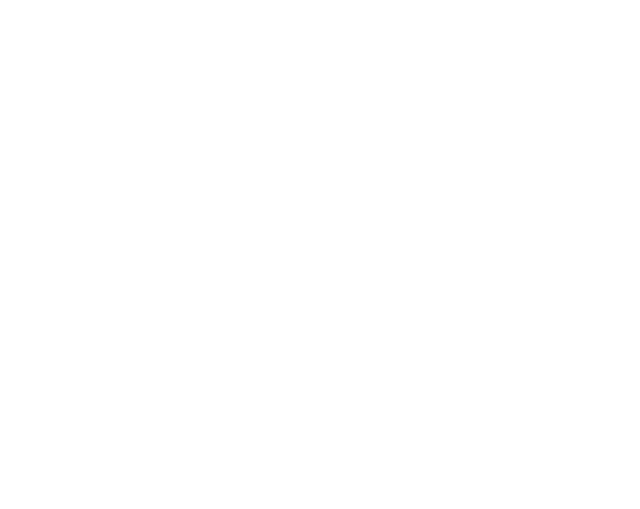
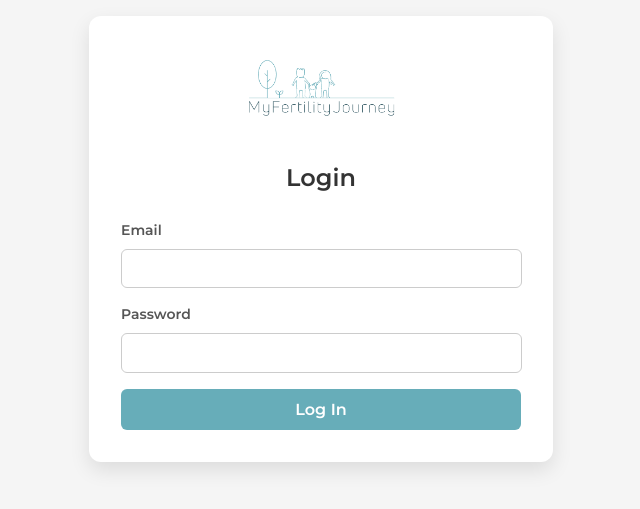
Before and after one commit to AphiweNkwenkwezi/fertilityjourney, a Vue app in the folder ClientApp/fertility-journey-dashboard/: page /login in a window 1280 px wide. Before the commit this address had no page. Shown: the part 161-670 px from the top of the page, without its empty margins (319-959 px from the left). Built offline with nearby package versions, Linux system fonts and the light colour scheme.

Commit message:
added login screen (WIP)

```diff
--- a/ClientApp/fertility-journey-dashboard/src/components/AccountDropdown.vue
+++ b/ClientApp/fertility-journey-dashboard/src/components/AccountDropdown.vue
@@ -1,5 +1,5 @@
 <template>
-	<div v-if="show" class="dropdown-menu">
+	<div v-if="show" class="dropdown-menu" @click.stop>
     <div class="dropdown-menu-header-container">
       <p class="dropdown-menu-header">{{ name }}</p>
       <p class="dropdown-menu-subheader">{{ email }}</p>
--- a/ClientApp/fertility-journey-dashboard/src/components/NotificationsDropdown.vue
+++ b/ClientApp/fertility-journey-dashboard/src/components/NotificationsDropdown.vue
@@ -1,5 +1,4 @@
 <template>
-  <!-- <div class="notification-wrapper" @click="toggleNotifications"> -->
   <div ref="wrapper" class="notification-wrapper" @click.stop="toggleNotifications">
     <i class="fas fa-bell bell-icon"></i>
     <span v-if="notifications.length" class="notification-badge">{{ notifications.length }}</span>
--- a/ClientApp/fertility-journey-dashboard/src/components/Topbar.vue
+++ b/ClientApp/fertility-journey-dashboard/src/components/Topbar.vue
@@ -10,7 +10,7 @@
       <!-- Notifications -->
       <NotificationsDropdown />
 
-      <div class="dropdown" @click="toggleDropdown">
+      <div class="dropdown" @click="toggleAccountDropdown">
         <div class="profile-display">
           <div class="avatar-wrapper">
             <template v-if="user.avatar">
@@ -33,6 +33,7 @@
           :show="showAccountDropdown"
           :name="user.name + ' ' + user.lastname"
           :email="user.email"
+          @logout="$emit('logout')"
         />
       </div>
     </div>
@@ -68,9 +69,12 @@
     }
   },
   methods: {
-    toggleDropdown() {
+    toggleAccountDropdown() {
       this.showAccountDropdown = !this.showAccountDropdown;
-    }
+    },
+    close() {
+      this.showAccountDropdown = false;
+    },
   }
 };
 </script>
--- a/ClientApp/fertility-journey-dashboard/src/router/index.js
+++ b/ClientApp/fertility-journey-dashboard/src/router/index.js
@@ -6,6 +6,11 @@
 import Practises from '../views/Practises.vue'
 
 const routes = [
+  {
+    path: '/login',
+    name: 'login',
+    component: () => import('@/views/Login.vue')
+  },
   {
     path: '/',
     component: DashboardLayout,
@@ -31,7 +36,7 @@
         component: Logs
       }
     ]
-  }
+  },
 ]
 
 const router = createRouter({
--- a/ClientApp/fertility-journey-dashboard/src/stores/userStore.js
+++ b/ClientApp/fertility-journey-dashboard/src/stores/userStore.js
@@ -1,5 +1,6 @@
 import { defineStore } from 'pinia';
 import { authenticate } from '@/services/authService';
+import router from '@/router'
 
 export const useUserStore = defineStore('user', {
   state: () => ({
@@ -21,6 +22,7 @@
       console.log('Logging out...');
       this.username = 'Guest';
       this.isLoggedIn = false;
+      router.push('/login')
     },
     async getUser() {
       try {
--- a/ClientApp/fertility-journey-dashboard/src/style.css
+++ b/ClientApp/fertility-journey-dashboard/src/style.css
@@ -26,6 +26,7 @@
   min-height: 100vh;
   display: flex;
   flex-direction: column;
+  overflow-x: hidden;
 }
 
 a {
--- a/ClientApp/fertility-journey-dashboard/src/views/Dashboard.vue
+++ b/ClientApp/fertility-journey-dashboard/src/views/Dashboard.vue
@@ -40,9 +40,6 @@
     ChartsSection,
   },
   created() {
-    this.userStore.getUser()
-      .then(() => console.log("User data fetched successfully."))
-      .catch(error => console.error("Error fetching user data:", error));
     this.totalsStore.getTotals()
       .then(() => console.log("Totals data fetched successfully."))
       .catch(error => console.error("Error fetching totals data:", error));
--- /dev/null
+++ b/ClientApp/fertility-journey-dashboard/src/views/Login.vue
@@ -0,0 +1,110 @@
+<template>
+  <div class="login-container">
+    <div class="login-box">
+      <div class="logo-wrapper">
+        <img src="@/assets/logo.png" alt="My Fertility Journey Logo" class="logo-image" />
+      </div>
+      <h2>Login</h2>
+      <form @submit.prevent="handleLogin">
+        <div class="form-group">
+          <label class="login-label" for="email">Email</label>
+          <input v-model="email" type="email" id="email" required />
+        </div>
+        <div class="form-group">
+          <label class="login-label" for="password">Password</label>
+          <input v-model="password" type="password" id="password" required />
+        </div>
+        <button type="submit">Log In</button>
+      </form>
+    </div>
+  </div>
+</template>
+
+<script>
+export default {
+  name: "LoginView",
+  data() {
+    return {
+      email: "",
+      password: ""
+    };
+  },
+  methods: {
+    handleLogin() {
+      // Replace this with real login logic
+      console.log("Logging in with:", this.email, this.password);
+      this.$router.push('/dashboard');
+    }
+  }
+};
+</script>
+
+<style scoped>
+.logo-wrapper {
+  display: flex;
+  justify-content: center;
+  margin-bottom: 2rem;
+}
+.logo-image {
+  height: 5rem;
+}
+.login-container {
+  display: flex;
+  justify-content: center;
+  align-items: center;
+  min-height: 100vh;
+  background-color: #f5f5f5;
+}
+
+.login-box {
+  background-color: white;
+  padding: 2rem;
+  border-radius: 12px;
+  box-shadow: 0 8px 20px rgba(0, 0, 0, 0.1);
+  width: 100%;
+  max-width: 400px;
+}
+
+h2 {
+  text-align: center;
+  margin-bottom: 1.5rem;
+  color: #333;
+}
+
+.form-group {
+  margin-bottom: 1rem;
+}
+
+label {
+  display: block;
+  margin-bottom: 0.5rem;
+  color: #555;
+  font-size: 14px;
+  font-weight: 600;
+}
+
+input {
+  display: block;
+  width: 95%;
+  padding: 0.6rem;
+  border: 1px solid #ccc;
+  border-radius: 6px;
+  font-size: 1rem;
+}
+
+button {
+  width: 100%;
+  padding: 0.7rem;
+  background-color: var(--color-blue);
+  border: none;
+  color: white;
+  font-weight: bold;
+  border-radius: 6px;
+  cursor: pointer;
+  transition: background-color 0.2s ease-in-out;
+}
+
+button:hover {
+  background-color: #565254;
+}
+</style>
```
